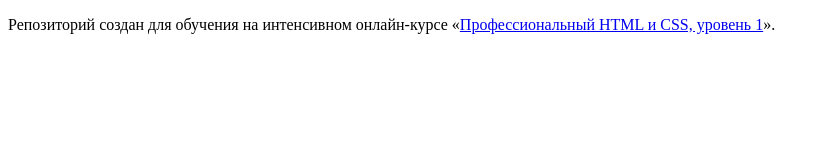
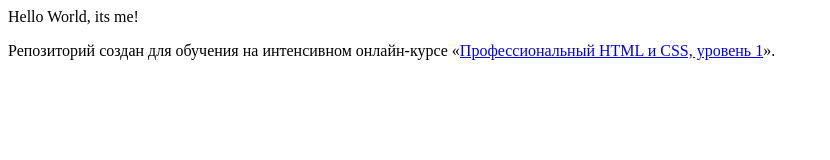
Before and after one commit to viktorkanit/622389-sedona, a plain HTML site: page index.html in a window 1280 px wide. Shown: the whole page, without its empty margins (0-830 px from the left). Drawn offline with Linux system fonts and the light colour scheme.

Commit message:
Hello World Commit
I do commit for github

```diff
--- a/index.html
+++ b/index.html
@@ -5,7 +5,7 @@
     <title>HTML Academy: Седона</title>
   </head>
   <body>
-
+	Hello World, its me!
     <p>Репозиторий создан для обучения на интенсивном онлайн‑курсе «<a href="https://htmlacademy.ru/intensive/htmlcss">Профессиональный HTML и CSS, уровень 1</a>».</p>
 
   </body>
```
